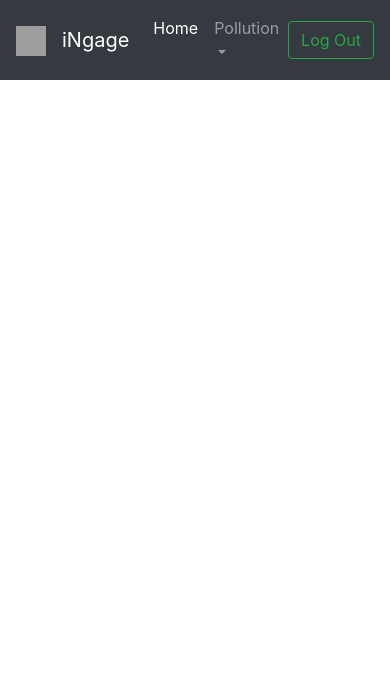
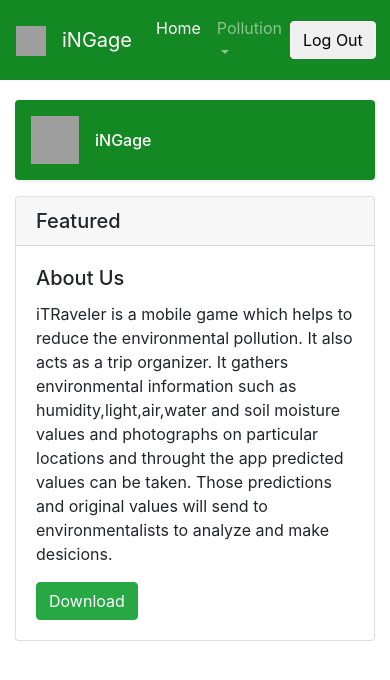
Before and after one commit to chiCKson/ingage, a PHP site: page / in a window 390 px wide. Shown: the top 680 px of the page. Run offline with PHP 8.4, Linux system fonts and the light colour scheme; some libraries are stand-ins or nearby versions; grey boxes are pictures that could not be loaded.

Commit message:
home page editted

```diff
--- /dev/null
+++ b/assets/styles/navbar.css
@@ -0,0 +1,82 @@
+body {
+    padding-bottom: 20px;
+  }
+
+  .navbar {
+    margin-bottom: 20px;
+  }
+  html,
+body {
+  overflow-x: hidden; /* Prevent scroll on narrow devices */
+}
+
+
+
+@media (max-width: 991.98px) {
+  .offcanvas-collapse {
+    position: fixed;
+    top: 56px; /* Height of navbar */
+    bottom: 0;
+    left: 100%;
+    width: 100%;
+    padding-right: 1rem;
+    padding-left: 1rem;
+    overflow-y: auto;
+    visibility: hidden;
+    background-color: #343a40;
+    transition-timing-function: ease-in-out;
+    transition-duration: .3s;
+    transition-property: left, visibility;
+  }
+  .offcanvas-collapse.open {
+    left: 0;
+    visibility: visible;
+  }
+}
+
+.nav-scroller {
+  position: relative;
+  z-index: 2;
+  height: 2.75rem;
+  overflow-y: hidden;
+}
+
+.nav-scroller .nav {
+  display: -ms-flexbox;
+  display: flex;
+  -ms-flex-wrap: nowrap;
+  flex-wrap: nowrap;
+  padding-bottom: 1rem;
+  margin-top: -1px;
+  overflow-x: auto;
+  color: rgba(255, 255, 255, .75);
+  text-align: center;
+  white-space: nowrap;
+  -webkit-overflow-scrolling: touch;
+}
+
+.nav-underline .nav-link {
+  padding-top: .75rem;
+  padding-bottom: .75rem;
+  font-size: .875rem;
+  color: #6c757d;
+}
+
+.nav-underline .nav-link:hover {
+  color: #007bff;
+}
+
+.nav-underline .active {
+  font-weight: 500;
+  color: #343a40;
+}
+
+.text-white-50 { color: rgba(255, 255, 255, .5); }
+
+.bg-green { background-color: #148823; }
+.btn-outline-white{
+    border:1px solid white;
+}
+.lh-100 { line-height: 1; }
+.lh-125 { line-height: 1.25; }
+.lh-150 { line-height: 1.5; }
--- a/index.php
+++ b/index.php
@@ -1,12 +1,35 @@
 <?php
 require_once('ui/header.php');
 ?>
+  <link rel="stylesheet" href="assets/styles/navbar.css">
     <title>Home</title>
 </head>
 <body>
 <?php
-require_once('ui/navigation.php');
+include('ui/navigation.php');
 ?>
+
+<main role="main" class="container">
+              <div class="d-flex align-items-center p-3 my-3 text-white-50 bg-green rounded shadow-sm">
+                    <img class="mr-3" src="{% static 'images/logow.png' %}" alt="" width="48" height="48">
+                    <div class="lh-100">
+                      <h6 class="mb-0 text-white lh-100">iNGage</h6>
+                      <small></small>
+
+                    </div>
+                  </div>
+                  <div class="card">
+                      <h5 class="card-header">Featured</h5>
+                      <div class="card-body">
+                        <h5 class="card-title">About Us</h5>
+                        <p class="card-text">iTRaveler is a mobile game which helps to reduce the environmental pollution. It also acts as a trip organizer. It gathers environmental information such as humidity,light,air,water and soil moisture values and photographs on particular locations and throught the app predicted values can be taken. Those predictions and original values will send to environmentalists to analyze and make desicions.</p>
+                        <a href="https://github.com/chiCKson/iTRaveler" class="btn btn-success">Download</a>
+                      </div>
+                    </div>
+                </main>
 <?php
-require_once('ui/footer.php');
+include('ui/footer.php');
 ?>
+
+</body>
+</html>
--- a/ui/footer.php
+++ b/ui/footer.php
@@ -2,5 +2,3 @@
 <script src="https://code.jquery.com/jquery-3.2.1.slim.min.js" integrity="sha384-KJ3o2DKtIkvYIK3UENzmM7KCkRr/rE9/Qpg6aAZGJwFDMVNA/GpGFF93hXpG5KkN" crossorigin="anonymous"></script>
 <script src="https://cdnjs.cloudflare.com/ajax/libs/popper.js/1.12.9/umd/popper.min.js" integrity="sha384-ApNbgh9B+Y1QKtv3Rn7W3mgPxhU9K/ScQsAP7hUibX39j7fakFPskvXusvfa0b4Q" crossorigin="anonymous"></script>
 <script src="https://maxcdn.bootstrapcdn.com/bootstrap/4.0.0/js/bootstrap.min.js" integrity="sha384-JZR6Spejh4U02d8jOt6vLEHfe/JQGiRRSQQxSfFWpi1MquVdAyjUar5+76PVCmYl" crossorigin="anonymous"></script>
-</body>
-</html>
--- a/ui/navigation.php
+++ b/ui/navigation.php
@@ -1,8 +1,8 @@
-<nav class="navbar navbar-expand navbar-dark bg-dark">
+<nav class="navbar navbar-expand navbar-dark bg-green">
             <a class="navbar-brand" href="#">
                 <img src="{% static 'images/logow.png' %}" width="30" height="30" alt="">
               </a>
-                <a class="navbar-brand" href="#">iNgage</a>
+                <a class="navbar-brand" href="#">iNGage</a>
                 <button class="navbar-toggler" type="button" data-toggle="collapse" data-target="#navbarsExample02" aria-controls="navbarsExample02" aria-expanded="false" aria-label="Toggle navigation">
                   <span class="navbar-toggler-icon"></span>
                 </button>
@@ -26,7 +26,7 @@
                       </li>
                   </ul>
 
-                        <button class="btn btn-outline-success my-2 my-sm-0" type="button" onclick="logout()">Log Out</button>
+                        <button class="btn btn-outline-white my-2 my-sm-0" type="button" onclick="">Log Out</button>
 
                 </div>
               </nav>
```
